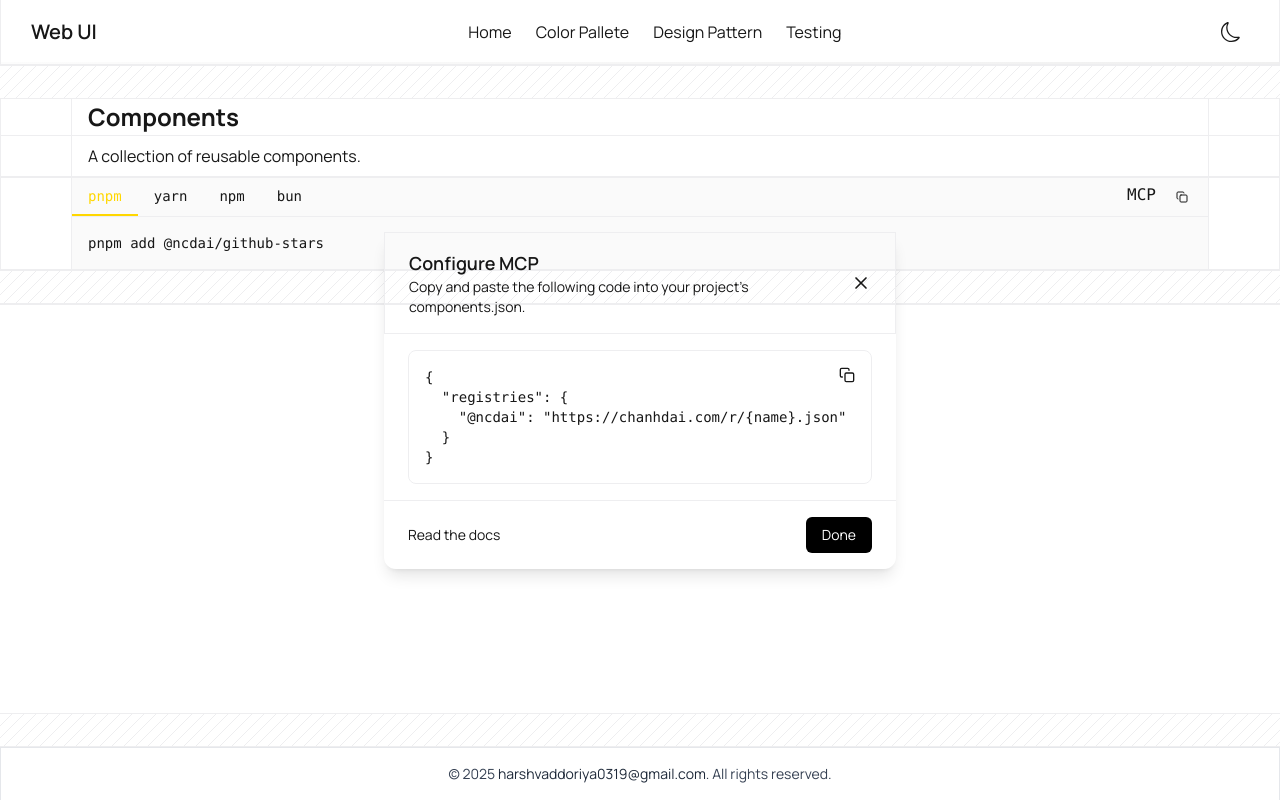
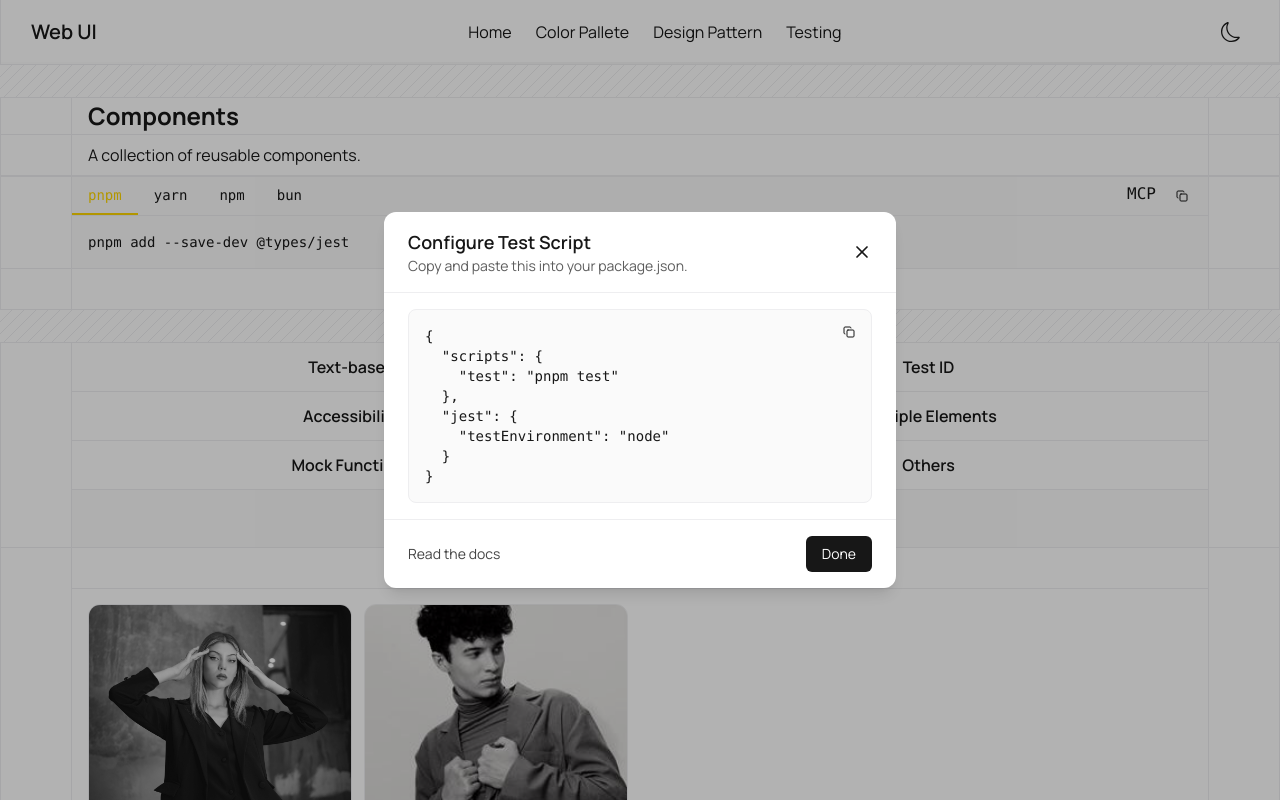
Before and after one commit to Harshdgm/web-ui, a Next.js app: page /testing in a window 1280 px wide. Both pictures are taken after a click on the element "MCP". Shown: the top 800 px of the page. Built offline with nearby package versions, Linux system fonts and the light colour scheme.

Commit message:
(ui): Add Grid Ui with images

```diff
--- a/app/testing/page.tsx
+++ b/app/testing/page.tsx
@@ -1,5 +1,10 @@
+"use client";
+
 import DiagonalDivider from "@/components/ui/DiagonalDivider";
+import ImageGrid from "@/components/ui/ImageGrid";
 import InstallationCommand from "@/components/ui/InstallationCommand";
+import Tags from "@/components/ui/Tags";
+import TestOptions from "@/components/ui/TestOptions";
 import { ToastContainer } from "react-toastify";
 import "react-toastify/dist/ReactToastify.css";
 
@@ -15,10 +20,9 @@ export default function Testing() {
         />
 
         <main className="border-y border-[#eeeef0]">
-            <section aria-hidden="true" className="border-t border-b border-[#eeeef0] overflow-hidden">
+            <section aria-hidden="true" className="border-b border-[#eeeef0] overflow-hidden">
                 <DiagonalDivider height={32} spacing={12} />
             </section>
-
             <section>
                 <div className="container border-x border-[#eeeef0]">
                     <div className="px-4 py-0 font-bold text-[24px] sm:mx-5 md:mx-10 border-x border-[#eeeef0]">
@@ -35,9 +39,32 @@ export default function Testing() {
                 </div>
             </section>
 
+            <section className="container border-x border-[#eeeef0] h-10">
+                <div className="px-4 py-5 font-bold text-[24px] sm:mx-5 md:mx-10 border-x border-[#eeeef0]" />
+            </section>
             <section aria-hidden="true" className="border-t border-b border-[#eeeef0] overflow-hidden">
-                    <DiagonalDivider height={32} spacing={12} />
-                </section>
+                <DiagonalDivider height={32} spacing={12} />
+            </section>
+            <section>
+                <div className="container border-x border-[#eeeef0]">
+                    <div className=" font-bold text-[24px] sm:mx-5 md:mx-10 border-x border-[#eeeef0]">
+                        <TestOptions />
+                    </div>
+                </div>
+            </section>
+            <section className="container border-x border-b border-[#eeeef0] ">
+                <div className="p-4 flex items-center justify-center gap-3 text-[12px]  sm:mx-5 md:mx-10 border-x border-[#eeeef0] bg-[var(--backgroundLight)]">
+                    Use For <Tags />
+                </div>
+            </section>
+            <section className="container border-x border-[#eeeef0] h-10">
+                <div className="px-4 py-5 font-bold text-[24px] sm:mx-5 md:mx-10 border-x border-b border-[#eeeef0]" />
+            </section>
+            <section className="container border-x  border-[#eeeef0]">
+                <div className=" sm:mx-5 md:mx-10 border-x border-[#eeeef0]">
+                    <ImageGrid />
+                </div>
+            </section>
         </main>
     </>
   );
--- a/components/common/CommandModal.tsx
+++ b/components/common/CommandModal.tsx
@@ -1,8 +1,12 @@
 "use client";
 
+import Link from "next/link";
+import { useState } from "react";
 import { FiX, FiCopy } from "react-icons/fi";
+import { LuCheck, LuCopy } from "react-icons/lu";
+import { toast } from "react-toastify";
 
-interface CommonModalProps {
+interface CommandModalProps {
   open: boolean;
   onClose: () => void;
   title: string;
@@ -16,11 +20,15 @@ export default function CommandModal({
   title,
   subtitle,
   code,
-}: CommonModalProps) {
+}: CommandModalProps) {
+  const [copied, setCopied] = useState(false);
   if (!open) return null;
 
   const handleCopy = () => {
     navigator.clipboard.writeText(code);
+    toast.success("Command copied");
+    setCopied(true);
+    setTimeout(() => setCopied(false), 2000)
   };
 
   const formattedCode = (() => {
@@ -32,46 +40,53 @@ export default function CommandModal({
   })();
 
   return (
-    <div className="fixed inset-0 z-50 flex items-center justify-center">
-      <div className="w-full max-w-lg rounded-xl bg--background shadow-lg">
-        <div className="flex items-center justify-between px-6 py-4 border border-[#eeeef0]">
+    <div className="fixed inset-0 z-50 flex items-center justify-center bg-black/30 dark:bg-white/10 ">
+      <div className="w-full max-w-lg rounded-xl bg-[var(--background)] shadow-lg">
+        <div className="flex items-center justify-between px-6 py-4 border-b border-[var(--border)]">
           <div>
-            <h2 className="text-lg font-semibold text-foreground">
+            <h2 className="text-lg font-semibold text-[var(--foreground)]">
               {title}
             </h2>
             {subtitle && (
-              <p className="text-sm text--foreground">
+              <p className="text-sm text-[var(--foreground)]/70">
                 {subtitle}
               </p>
             )}
           </div>
           <button onClick={onClose}>
-            <FiX className="h-5 w-5 text-foreground hover:text-foreground" />
+            <FiX className="h-5 w-5 text-[var(--foreground)] hover:opacity-80 transition" />
           </button>
         </div>
 
         <div className="px-6 py-4">
-          <div className="relative rounded-lg bg-backgroundLight p-4 font-mono text-sm border border-[#eeeef0]">
-            <button
-              onClick={handleCopy}
-              className="absolute right-3 top-3 rounded-md p-1 hover:bg-black/5 dark:hover:bg-white/10"
-            >
-              <FiCopy className="h-4 w-4 text-foreground" />
+          <div className="relative rounded-lg bg-[var(--backgroundLight)] p-4 font-mono text-sm border border-[var(--border)]">
+            <button onClick={handleCopy}
+              className="absolute right-3 top-3 rounded-md p-1 hover:bg-black/5 dark:hover:bg-white/10">
+              {/* <FiCopy className="h-4 w-4 text-[var(--foreground)]" /> */}
+              {copied ? (
+                 <LuCheck className="h-3 w-3 text-green-600" />
+                ) : (
+                 <LuCopy className="h-3 w-3" />
+                )}
             </button>
 
-            <pre className="whitespace-pre text-foreground">
-                {formattedCode}
+            <pre className="whitespace-pre text-[var(--foreground)]">
+              {formattedCode}
             </pre>
           </div>
         </div>
 
-        <div className="flex items-center justify-between px-6 py-4 border-t border-[#eeeef0]">
-          <button className="text-sm text-foreground hover:underline">
-            Read the docs
-          </button>
+        <div className="flex items-center justify-between px-6 py-4 border-t border-[var(--border)]">
+          <Link
+            href="https://jestjs.io/docs/getting-started"
+            target="_blank"
+            rel="noopener noreferrer"
+            className="text-sm text-[var(--foreground)]/80 hover:underline">
+              Read the docs
+          </Link>
           <button
             onClick={onClose}
-            className="rounded-md bg-black px-4 py-2 text-sm text-white hover:bg-black/90 dark:bg-white dark:text-black dark:hover:bg-white/90"
+            className="rounded-md bg-[var(--foreground)] px-4 py-2 text-sm text-[var(--background)] hover:opacity-90 dark:bg-[var(--foreground)] dark:text-[var(--background)]"
           >
             Done
           </button>
--- /dev/null
+++ b/components/common/TestGrid.tsx
@@ -0,0 +1,16 @@
+"use client";
+
+interface CommonGridRowProps {
+  left: React.ReactNode;
+  right: React.ReactNode;
+  className?: string;
+}
+
+export default function TestGrid({ left, right, className }: CommonGridRowProps) {
+  return (
+    <div className={`grid grid-cols-1 md:grid-cols-2 gap-4 text-center cursor-pointer border-b border-[#eeeef0] text-base font-semibold ${className}`}>
+      <div className="border-r border-[#eeeef0] p-3 ">{left}</div>
+      <div className="border-l border-[#eeeef0] p-3">{right}</div>
+    </div>
+  );
+}
--- /dev/null
+++ b/components/ui/ImageGrid.tsx
@@ -0,0 +1,43 @@
+"use client";
+
+import Images from "@/assets/Images/index";
+import Image from "next/image";
+import Link from "next/link";
+
+export default function ImageContentGrid() {
+  const images = [
+    Images.model7,
+    Images.model9,
+    Images.model2,
+    Images.model11
+   ];
+
+  return (
+    <div className="grid grid-cols-1 md:grid-cols-2 gap-6 items-center p-4">
+      <div className="grid grid-cols-2 gap-3">
+        {images.map((src, idx) => (
+          <div key={idx}
+            className="w-full h-52 sm:h-64 rounded-xl overflow-hidden bg-[var(--backgroundLight)] border border-[var(--border)]">
+            <Image src={src} alt="preview" className="w-full h-full object-cover" />
+          </div>
+        ))}
+      </div>
+
+      <div className="flex flex-col gap-3 px-3 md:text-left">
+        <h2 className="text-[22px] md:text-[26px] font-bold text-[var(--foreground)]">
+          Stunning Layout
+        </h2>
+
+        <p className="text-[14px] md:text-[16px] text-[var(--foreground)]/80">
+          Create beautiful UI sections with a modern responsive grid.
+          No complicated flex tricks — clean and simple structure.
+        </p>
+
+        <Link href="/"
+          className="self-start bg-[var(--foreground)] text-[var(--background)] px-4 py-2 rounded-lg text-sm hover:opacity-90 transition">
+          Learn More
+        </Link>
+      </div>
+    </div>
+  );
+}
--- a/components/ui/InstallationCommand.tsx
+++ b/components/ui/InstallationCommand.tsx
@@ -10,6 +10,31 @@ export default function InstallationCommand() {
   const [active, setActive] = useState("pnpm");
   const [copied, setCopied] = useState(false);
   const [openMCP, setOpenMCP] = useState(false);
+
+  const getTestCommand = () => {
+    switch (active) {
+      case "npm":
+        return "npm test";
+      case "pnpm":
+        return "pnpm test";
+      case "yarn":
+        return "yarn test";
+      case "bun":
+        return "bun test";
+      default:
+        return "bun test";
+    }
+  };
+
+  const testConfig = `{
+    "scripts": {
+      "test": "${getTestCommand()}"
+    },
+    "jest": {
+      "testEnvironment": "node"
+    }
+  }`;
+
 
   const handleMCP = () => {
      setOpenMCP(true);
@@ -31,16 +56,10 @@ export default function InstallationCommand() {
      <CommandModal
         open={openMCP}
         onClose={() => setOpenMCP(false)}
-        title="Configure MCP"
-        subtitle="Copy and paste the following code into your project's components.json."
-        code={`{
-            "registries": {
-                "@ncdai": "https://chanhdai.com/r/{name}.json"
-                }
-            }`
-        }
+        title="Configure Test Script"
+        subtitle="Copy and paste this into your package.json."
+        code={testConfig}
       />
-
     <div className="text-[16px] sm:mx-5 md:mx-10 border-x border-[#eeeef0]">
       <div className="font-mono flex items-center justify-between border-b border-[#eeeef0] bg-[var(--backgroundLight)]">
         <div className="flex">
--- /dev/null
+++ b/components/ui/Tags.tsx
@@ -0,0 +1,23 @@
+"use client";
+
+import Link from "next/link";
+import { techBadges } from "@/constant/techBadges";
+
+export default function Tags() {
+  return (
+    <div className="flex flex-wrap justify-center gap-3 text-center">
+      {techBadges.map(({ label, icon: Icon, link }) => (
+        <Link
+          key={label}
+          href={link}
+          target="_blank"
+          rel="noopener noreferrer"
+          className="flex items-center justify-center gap-2 bg-[var(--backgroundLight)] px-3 py-1 rounded-full text-[10px] font-medium
+                     border border-[var(--border)] cursor-pointer hover:opacity-80 hover:shadow-sm transition">
+          <Icon className="text-[12px]" />
+          <span>{label}</span>
+        </Link>
+      ))}
+    </div>
+  );
+}
--- /dev/null
+++ b/components/ui/TestOptions.tsx
@@ -0,0 +1,18 @@
+"use client";
+
+import CommonGridRow from "@/components/common/TestGrid";
+import { testOptions } from "@/constant/testOptions";
+
+export default function TestOptions() {
+  return (
+    <div>
+      {testOptions.map((item, index) => (
+        <CommonGridRow
+          key={index}
+          left={<p>{item.left}</p>}
+          right={<p>{item.right}</p>}
+        />
+      ))}
+    </div>
+  );
+}
--- a/components/ui/example.tsx
+++ /dev/null
@@ -1,31 +0,0 @@
-"use client";
-
-import { useState } from "react";
-import CommonModal from "@/components/ui/CommonModal";
-
-export default function Example() {
-  const [open, setOpen] = useState(false);
-
-  return (
-    <>
-      <button
-        onClick={() => setOpen(true)}
-        className="rounded-md border px-4 py-2"
-      >
-        Open Modal
-      </button>
-
-      <CommonModal
-        open={open}
-        onClose={() => setOpen(false)}
-        title="Configure MCP"
-        subtitle="Copy and paste the following code into your project's components.json."
-        code={`{
-  "registries": {
-    "@ncdai": "https://chanhdai.com/r/{name}.json"
-  }
-}`}
-      />
-    </>
-  );
-}
--- a/constant/commands.ts
+++ b/constant/commands.ts
@@ -1,6 +1,6 @@
 export const commands = [
-  { id: "pnpm", label: "pnpm", command: "pnpm add @ncdai/github-stars" },
-  { id: "yarn", label: "yarn", command: "yarn add @ncdai/github-stars" },
-  { id: "npm", label: "npm", command: "npm install @ncdai/github-stars" },
-  { id: "bun", label: "bun", command: "bunx --bun shadcn add @ncdai/github-stars" },
+  { id: "pnpm", label: "pnpm", command: "pnpm add --save-dev @types/jest" },
+  { id: "yarn", label: "yarn", command: "yarn add --save-dev @types/jest" },
+  { id: "npm", label: "npm", command: "npm install --save-dev jest" },
+  { id: "bun", label: "bun", command: "bun add --save-dev jest" },
 ];
--- /dev/null
+++ b/constant/techBadges.ts
@@ -0,0 +1,31 @@
+import { SiAngular, SiNextdotjs, SiReact, SiVuedotjs } from "react-icons/si";
+import type { IconType } from "react-icons";
+
+export interface TechBadge {
+  label: string;
+  icon: IconType;
+  link: string;
+}
+
+export const techBadges: TechBadge[] = [
+  {
+    label: "React 19",
+    icon: SiReact,
+    link: "https://react.dev/",
+  },
+  {
+    label: "NextJS 16",
+    icon: SiNextdotjs,
+    link:"https://nextjs.org/docs",
+  },
+  {
+    label: "VueJS",
+    icon: SiVuedotjs,
+    link:"https://vuejs.org/guide/introduction",
+  },
+  {
+    label: "AngularJS",
+    icon: SiAngular,
+    link:"https://docs.angularjs.org/guide",
+  },
+];
--- /dev/null
+++ b/constant/testOptions.ts
@@ -0,0 +1,14 @@
+export const testOptions = [
+  {
+    left: "Text-based",
+    right: "Test ID",
+  },
+  {
+    left: "Accessibility",
+    right: "Multiple Elements",
+  },
+  {
+    left: "Mock Functions",
+    right: "Others",
+  },
+];
```
Also changed, not shown: app/globals.css (line endings or trailing spaces).
